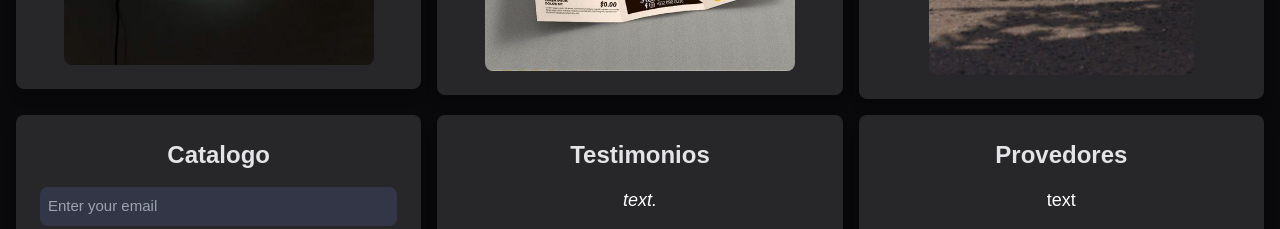
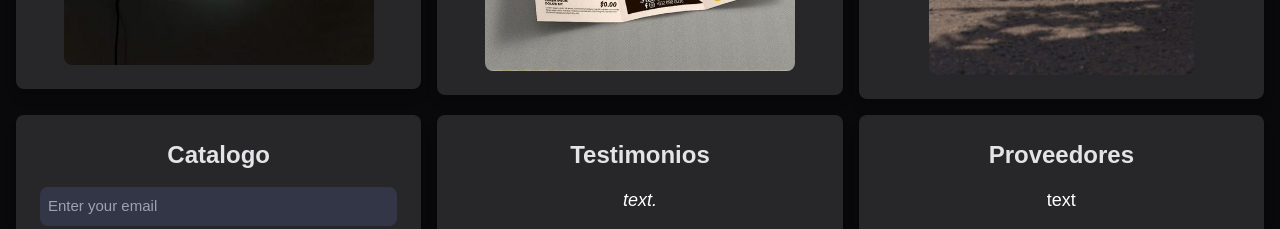
Before and after one commit to Eltumbanenas3000/Visual-market, a Next.js app: page /market in a window 1280 px wide. Shown: the part 1240-1469 px from the top of the page. Built offline with nearby package versions, Linux system fonts and the light colour scheme.

Commit message:
error de la mayuscula

```diff
--- a/pages/market.js
+++ b/pages/market.js
@@ -137,7 +137,7 @@
                 </div>
 
                 <div className="bg-zinc-800 p-6 rounded-lg shadow-lg hover:shadow-blue-500/100 hover:m-4 transition-transform transform hover:scale-105 duration-300">
-                    <h3 className="text-2xl font-bold mb-4">Provedores</h3>
+                    <h3 className="text-2xl font-bold mb-4">Proveedores</h3>
                     <p>text</p>
                 </div>
             </div>
@@ -172,7 +172,7 @@
                     </div>
                     <div className="text-center bg-zinc-800 p-6 rounded-lg shadow-lg hover:shadow-blue-500/100 hover:m-4 transition-transform transform hover:scale-105 duration-300">
                     <Image
-                            src="/Branding.jpg"
+                            src="/branding.jpg"
                             width={400}
                             height={300}
                             alt="termos"
```
